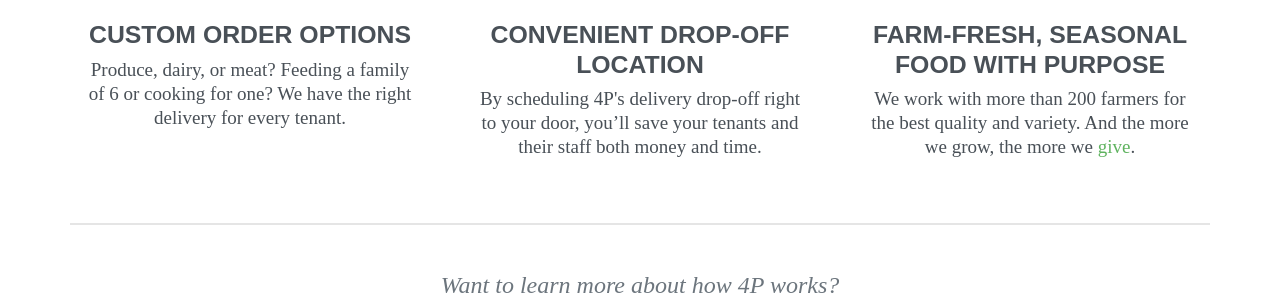
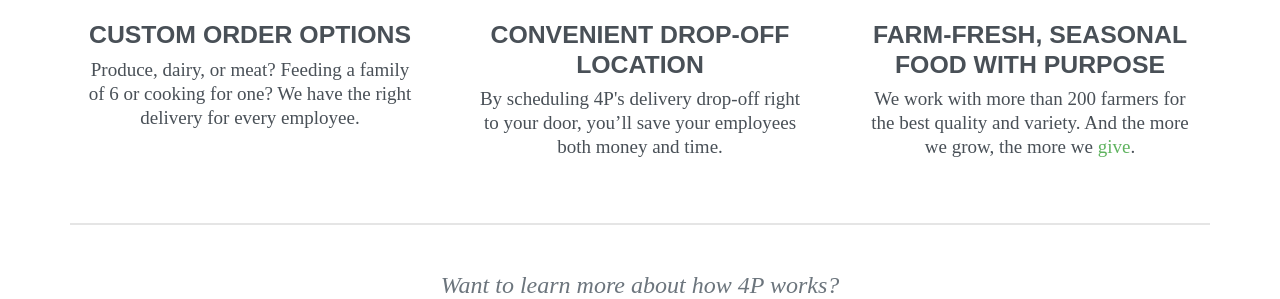
Before and after one commit to ocupop/4p-marketing, a Jekyll site: the page built from src/_targets/commercial-lead.html, in a window 1280 px wide and 900 px high, scrolled down 366 px. Shown: the part 201-500 px from the top of the window. Built offline with Jekyll 4.4.1, drawn with Linux system fonts in a browser that asks for light colours.

Commit message:
Updated 'src/_includes/target/how-it-works.html' via CloudCannon

```diff
--- a/src/_includes/target/how-it-works.html
+++ b/src/_includes/target/how-it-works.html
@@ -6,7 +6,7 @@
           <img src="/assets/img/orders.svg" alt="" class="img-fluid mx-4 editable" />
           <h3 class="mt-3 editable">Custom Order Options</h3>
           <p class="editable">
-            Produce, dairy, or meat? Feeding a family of 6 or cooking for one? We have the right delivery for every tenant.
+            Produce, dairy, or meat? Feeding a family of 6 or cooking for one? We have the right delivery for every employee.
           </p>
         </div>
       </div>
@@ -15,7 +15,7 @@
           <img src="/assets/img/dropoff.svg" alt="" class="img-fluid mx-4 editable" />
           <h3 class="mt-3 editable">Convenient drop&#8209;off location</h3>
           <p class="editable">
-            By scheduling 4P's delivery drop-off right to your door, you&rsquo;ll save your tenants and their staff both money and time.
+            By scheduling 4P's delivery drop-off right to your door, you&rsquo;ll save your employees both money and time.
           </p>
 
         </div>
```
